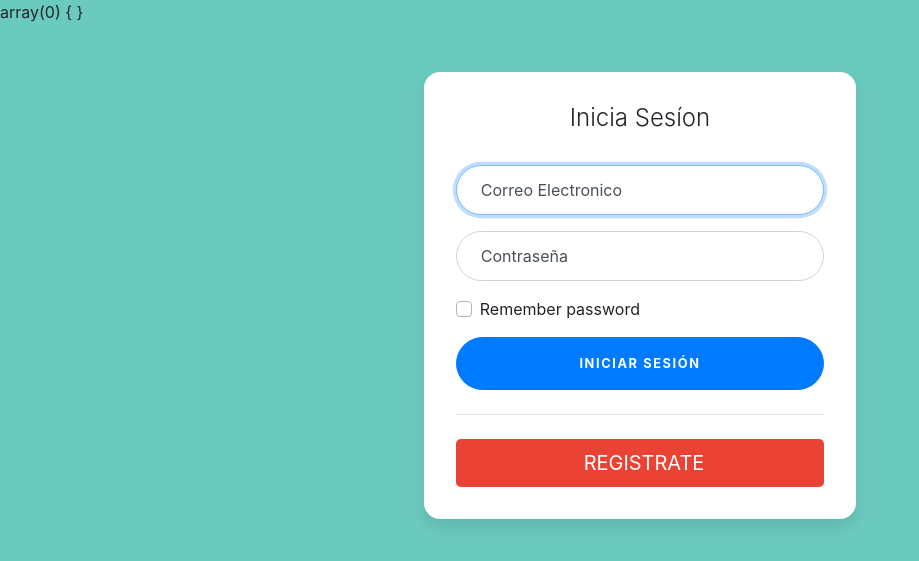
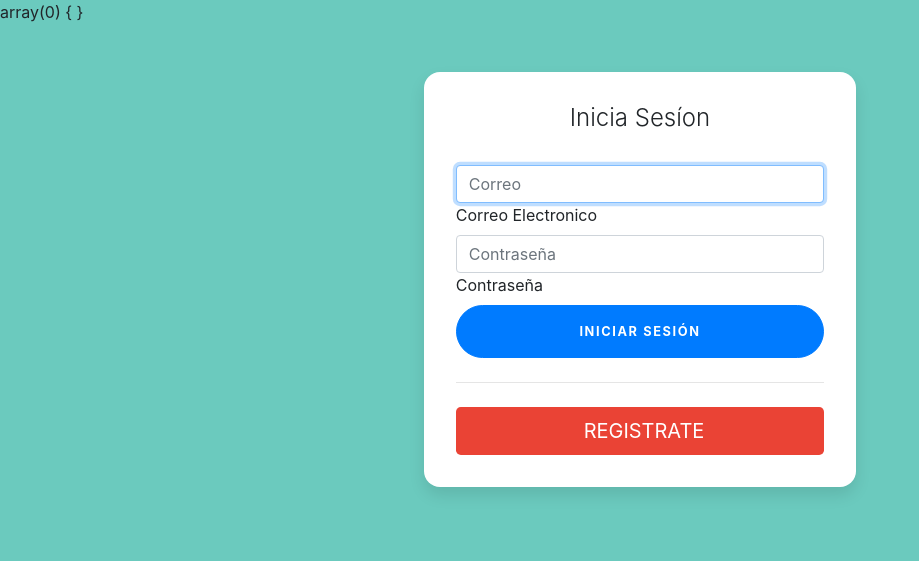
Before and after one commit to Luisss700/Biogenera, a PHP site: page / in a window 1280 px wide. Shown: the top 561 px of the page, without its empty margins (0-919 px from the left). Run offline with PHP 8.4, Linux system fonts and the light colour scheme; some libraries are stand-ins or nearby versions.

Commit message:
Fix bug de login

```diff
--- a/controller/loginController.js
+++ b/controller/loginController.js
@@ -1,5 +1,5 @@
 $("document").ready(function () {
-
+    $('#txtCorreo').focus();
     $("#btnLogin").click(function () {
 
         var correo = $("#txtCorreo").val();
--- a/views/login.php
+++ b/views/login.php
@@ -13,20 +13,16 @@
           <div class="card-body">
             <h5 class="card-title text-center">Inicia Sesíon</h5>
             <form class="form-signin">
-              <div class="form-label-group">
-                <input type="email" id="txtCorreo" class="form-control" placeholder="Correo" required autofocus>
+
+                <input type="email" id="txtCorreo" class="form-control" placeholder="Correo" required >
                 <label for="inputEmail">Correo Electronico</label>
-              </div>
 
-              <div class="form-label-group">
+                <br>
+
                 <input type="password" id="txtContrasena" class="form-control" placeholder="Contraseña" required>
                 <label for="inputPassword">Contraseña</label>
-              </div>
 
-              <div class="custom-control custom-checkbox mb-3">
-                <input type="checkbox" class="custom-control-input" id="customCheck1">
-                <label class="custom-control-label" for="customCheck1">Remember password</label>
-              </div>
+
               <div class="btn btn-lg btn-primary btn-block text-uppercase" type="submit" id="btnLogin" >Iniciar Sesión</div>
               <hr class="my-4">
                  </form>
```
